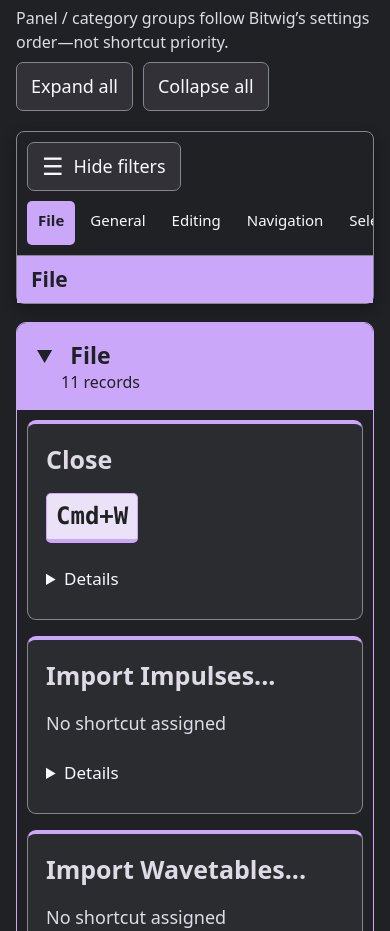
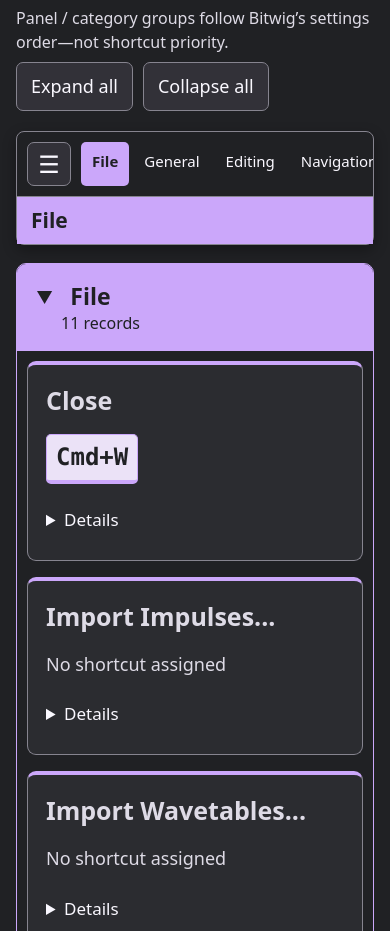
Before and after one commit to codingdesigner/gwendys-bitwig-shortcuts, a plain HTML site: page dist/index.html in a window 390 px wide. Shown: the part 1720-2651 px from the top of the page. Drawn offline with Linux system fonts and the light colour scheme.

Commit message:
Place filter toggle alongside category navigation to save vertical space

```diff
--- a/dist/styles.css
+++ b/dist/styles.css
@@ -78,3 +78,13 @@ main{max-width:1920px;padding:32px}header h1{max-width:none}.workspace{display:g
 .workspace.sidebar-collapsed{grid-template-columns:minmax(0,1fr)}
 .sidebar-toggle{margin:10px 10px 0;min-height:44px;font-size:18px;display:inline-flex;align-items:center;gap:10px}
 .sidebar-toggle span[aria-hidden]{font-size:24px;line-height:1}
+
+/* Share the navigation row instead of reserving a row for the filter toggle. */
+.category-dock{display:grid;grid-template-columns:auto minmax(0,1fr);align-items:start}
+.category-dock>.sidebar-toggle{grid-column:1;grid-row:1;margin:10px 0 10px 10px}
+.category-dock>#categoryJumps{grid-column:2;grid-row:1;min-width:0}
+.category-dock>.current-category{grid-column:1/-1}
+@media(max-width:850px){
+ .category-dock>.sidebar-toggle{width:44px;padding:8px;justify-content:center}
+ .sidebar-toggle #sidebarToggleLabel{position:absolute;width:1px;height:1px;padding:0;margin:-1px;overflow:hidden;clip-path:inset(50%);white-space:nowrap}
+}
```
